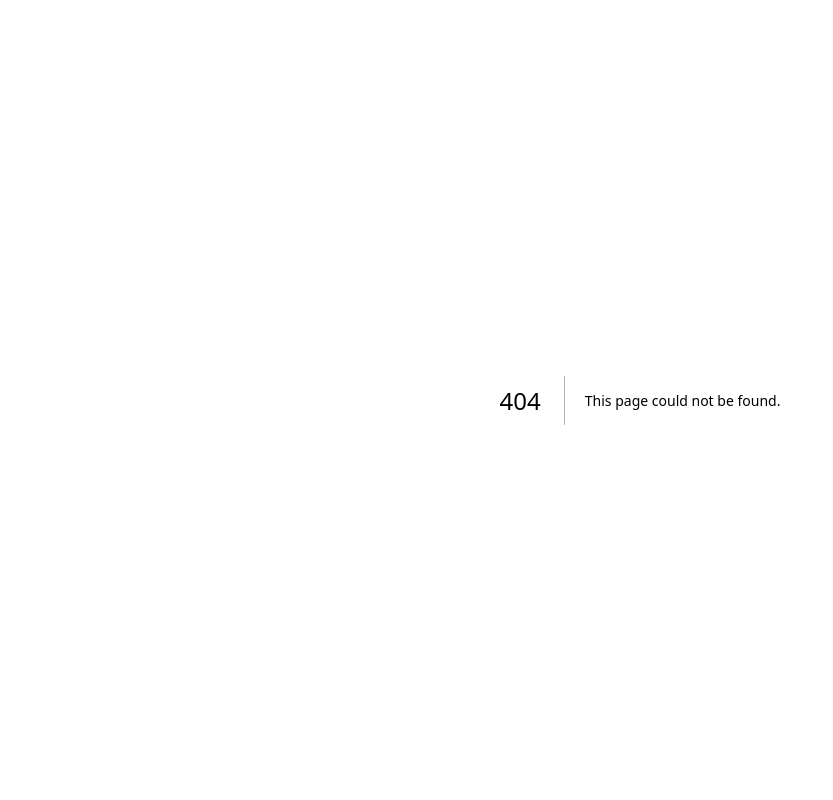
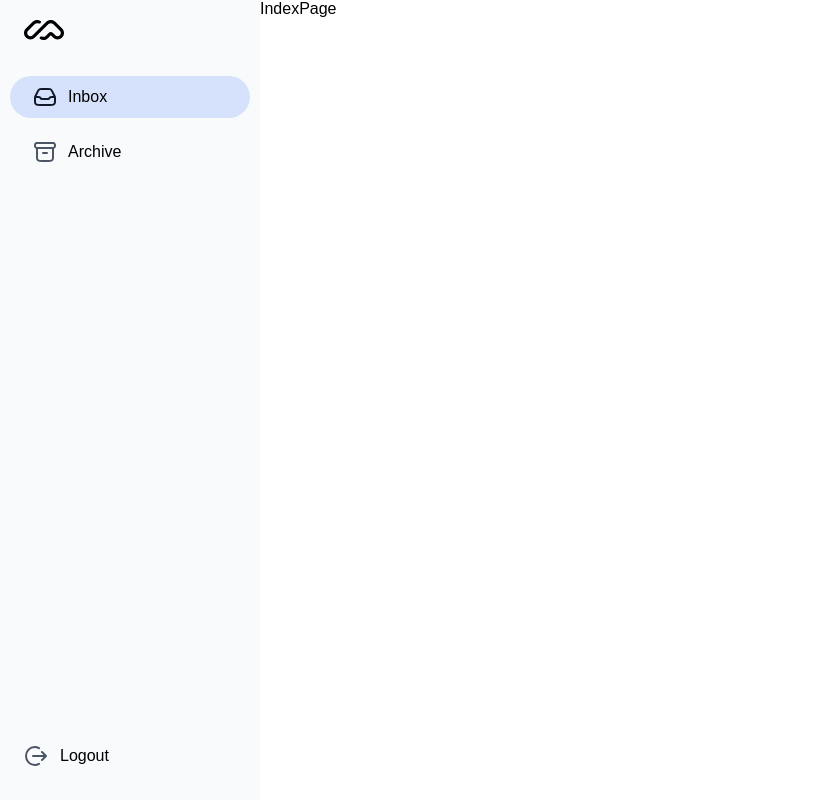
Before and after one commit to toiq/email, a Next.js app: page /inbox in a window 1280 px wide. Before the commit this address had no page. Shown: the whole page, without its empty margins (0-833 px from the left). Built offline with nearby package versions, Linux system fonts and the light colour scheme.

Commit message:
Sidebar initial setup

```diff
--- /dev/null
+++ b/src/app/archive/page.tsx
@@ -0,0 +1,5 @@
+const ArchivePage = () => {
+  return <div>ArchivePage</div>;
+};
+
+export default ArchivePage;
--- a/src/app/globals.css
+++ b/src/app/globals.css
@@ -1,15 +1,3 @@
-:root {
-  --background: #ffffff;
-  --foreground: #171717;
-}
-
-@media (prefers-color-scheme: dark) {
-  :root {
-    --background: #0a0a0a;
-    --foreground: #ededed;
-  }
-}
-
 html,
 body {
   max-width: 100vw;
@@ -34,9 +22,3 @@ a {
   color: inherit;
   text-decoration: none;
 }
-
-@media (prefers-color-scheme: dark) {
-  html {
-    color-scheme: dark;
-  }
-}
--- /dev/null
+++ b/src/app/inbox/page.tsx
@@ -0,0 +1,5 @@
+const IndexPage = () => {
+  return <div>IndexPage</div>;
+};
+
+export default IndexPage;
--- a/src/app/layout.tsx
+++ b/src/app/layout.tsx
@@ -1,6 +1,7 @@
 import type { Metadata } from "next";
 import { Geist, Geist_Mono } from "next/font/google";
 import "./globals.css";
+import { Sidebar } from "@/features/sidebar/sidebar";
 
 const geistSans = Geist({
   variable: "--font-geist-sans",
@@ -24,7 +25,13 @@ export default function RootLayout({
 }>) {
   return (
     <html lang="en">
-      <body className={`${geistSans.variable} ${geistMono.variable}`}>
+      <body
+        className={`${geistSans.variable} ${geistMono.variable}`}
+        style={{
+          display: "flex",
+        }}
+      >
+        <Sidebar />
         {children}
       </body>
     </html>
--- /dev/null
+++ b/src/components/logo.tsx
@@ -0,0 +1,7 @@
+import Image from "next/image";
+
+export const Logo = () => {
+  return (
+    <Image src="/logo.svg" alt="Email Client Logo" width={40} height={20} />
+  );
+};
--- /dev/null
+++ b/src/features/sidebar/sidebar-link.tsx
@@ -0,0 +1,50 @@
+"use client";
+import Image from "next/image";
+import Link from "next/link";
+
+import { usePathname } from "next/navigation";
+
+interface SidebarLinkProps {
+  iconSrc: string;
+  title: string;
+  amount?: string;
+  url: string;
+  width: number;
+  height: number;
+}
+
+export const SidebarLink = ({
+  iconSrc,
+  title,
+  amount,
+  url,
+  width,
+  height,
+}: SidebarLinkProps) => {
+  const path = usePathname();
+  return (
+    <Link
+      href={url}
+      style={{
+        display: "flex",
+        alignItems: "center",
+        gap: "12px",
+        padding: "12px 24px 12px 24px",
+        background: path === url ? "#D6E2FB" : "",
+        borderRadius: "54px",
+      }}
+    >
+      <Image src={iconSrc} width={width} height={height} alt="Logout Icon" />
+      <div
+        style={{
+          display: "flex",
+          justifyContent: "space-between",
+          alignItems: "center",
+        }}
+      >
+        <p>{title}</p>
+        {amount && <p>{amount}</p>}
+      </div>
+    </Link>
+  );
+};
--- /dev/null
+++ b/src/features/sidebar/sidebar.tsx
@@ -0,0 +1,68 @@
+import { Logo } from "@/components/logo";
+import { SidebarLink } from "./sidebar-link";
+import Link from "next/link";
+
+export const Sidebar = () => {
+  return (
+    <div
+      style={{
+        minWidth: "260px",
+        minHeight: "100vh",
+        background: "#F8FAFC",
+        display: "flex",
+        flexDirection: "column",
+        justifyContent: "space-between",
+        padding: "20px 10px 20px 10px",
+      }}
+    >
+      <div>
+        <Link
+          href="/inbox"
+          style={{
+            paddingLeft: "14px",
+          }}
+        >
+          <Logo />
+        </Link>
+
+        <div
+          style={{
+            paddingTop: "32px",
+            display: "flex",
+            flexDirection: "column",
+            gap: "12px",
+          }}
+        >
+          <SidebarLink
+            iconSrc="/inbox.svg"
+            width={22}
+            height={18}
+            title="Inbox"
+            url="/inbox"
+          />
+
+          <SidebarLink
+            iconSrc="/archive.svg"
+            width={22}
+            height={20}
+            title="Archive"
+            url="/archive"
+          />
+        </div>
+      </div>
+      <div
+        style={{
+          marginLeft: "-10px",
+        }}
+      >
+        <SidebarLink
+          iconSrc="/logout.svg"
+          width={24}
+          height={24}
+          title="Logout"
+          url="/#logout"
+        />
+      </div>
+    </div>
+  );
+};
```
